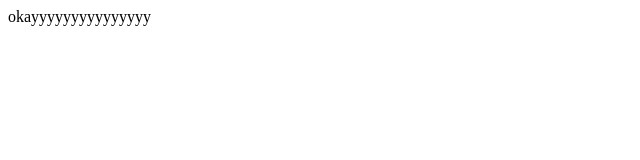
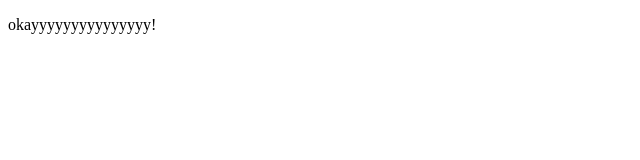
Before and after one commit to Nazia-0/FirstWebie, a plain HTML site: page index.html in a window 1280 px wide. Shown: the whole page, without its empty margins (0-640 px from the left). Drawn offline with Linux system fonts and the light colour scheme.

Commit message:
N A Z I A

```diff
--- a/index.html
+++ b/index.html
@@ -7,6 +7,6 @@
     <title>Document</title>
 </head>
 <body>
-    okayyyyyyyyyyyyyyy
+   <p>okayyyyyyyyyyyyyyy!</p>
 </body>
 </html>
```
